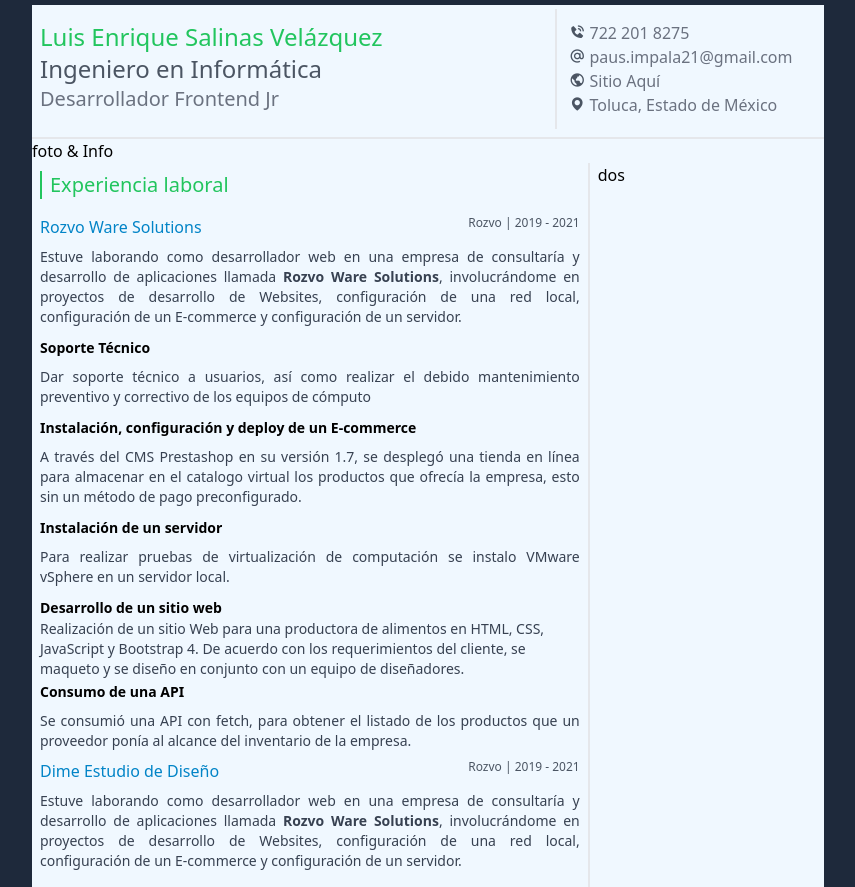
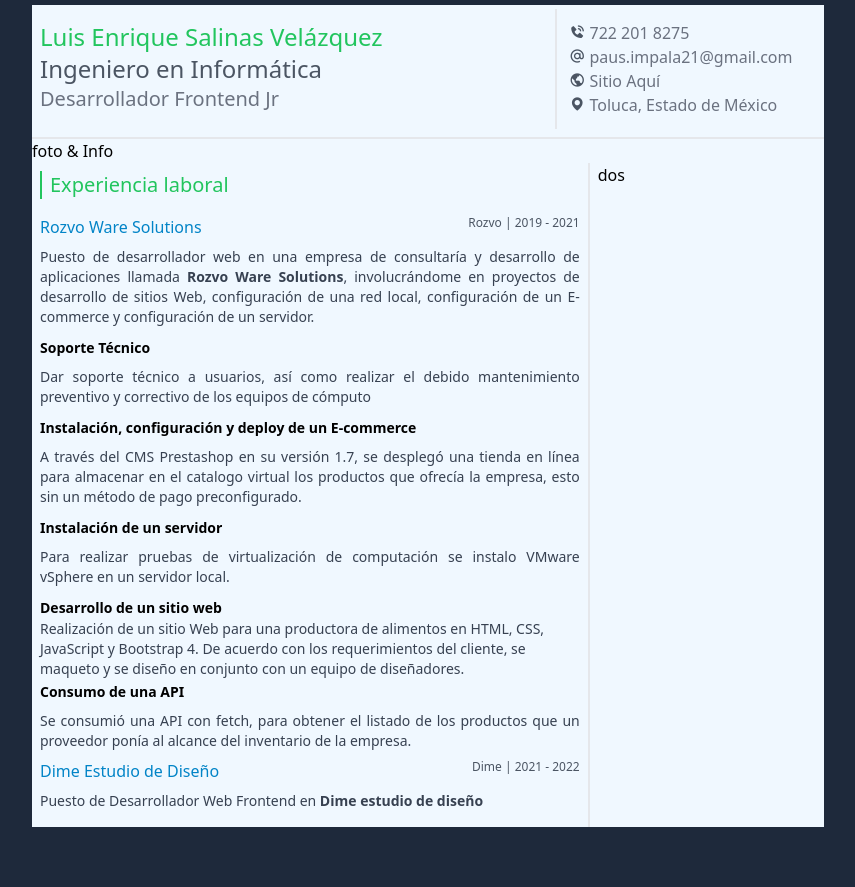
Before and after one commit to Luis-Salinas-SD/CV-Final-Tailwind, a plain HTML site: page index.html in a window 1280 px wide. Shown: the whole page, without its empty margins (212-1067 px from the left). After the commit the page ends 827 px from the top, so only its background shows below. Drawn offline with nearby package versions, Linux system fonts and the light colour scheme.

Commit message:
Actua-dime

```diff
--- a/index.html
+++ b/index.html
@@ -57,10 +57,10 @@
 
                     <article>
                         <p class="text-sm my-2 text-justify text-gray-700">
-                            Estuve laborando como desarrollador web en una empresa de consultaría y desarrollo de
+                            Puesto de desarrollador web en una empresa de consultaría y desarrollo de
                             aplicaciones llamada <b>Rozvo Ware Solutions</b>, involucrándome en proyectos de desarrollo
-                            de Websites, configuración de una red local, configuración de un E-commerce y configuración
-                            de un servidor.
+                            de sitios Web, configuración de una red local, configuración de un E-commerce y
+                            configuración de un servidor.
                         </p>
                     </article>
                     <article>
@@ -110,15 +110,12 @@
                 <section>
                     <div class="flex place-content-between place-content-center">
                         <h2 class="text-sky-600 ">Dime Estudio de Diseño</h2>
-                        <blockquote class="text-gray-600 text-xs">Rozvo | 2019 - 2021</blockquote>
+                        <blockquote class="text-gray-600 text-xs">Dime | 2021 - 2022</blockquote>
                     </div>
 
                     <article>
                         <p class="text-sm my-2 text-justify text-gray-700">
-                            Estuve laborando como desarrollador web en una empresa de consultaría y desarrollo de
-                            aplicaciones llamada <b>Rozvo Ware Solutions</b>, involucrándome en proyectos de desarrollo
-                            de Websites, configuración de una red local, configuración de un E-commerce y configuración
-                            de un servidor.
+                            Puesto de Desarrollador Web Frontend en <b>Dime estudio de diseño</b>
                         </p>
                     </article>
 
```
